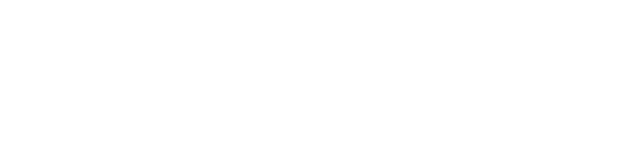
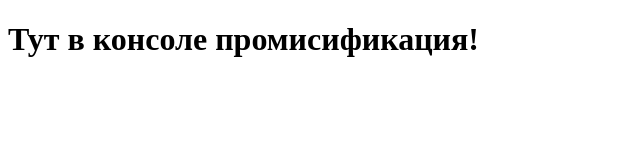
Before and after one commit to IhorWenher/goit-js-hw-11-promisification, a plain HTML site: page index.html in a window 1280 px wide. Shown: the whole page, without its empty margins (0-640 px from the left). Drawn offline with Linux system fonts and the light colour scheme.

Commit message:
Добавил заголовок

```diff
--- a/index.html
+++ b/index.html
@@ -7,6 +7,7 @@
     <title>Промисификация</title>
 </head>
 <body>
+    <h1>Тут в консоле промисификация!</h1>
 
     <script src="./task-1.js" type="module"></script>
     <script src="./task-2.js" type="module"></script>
```
